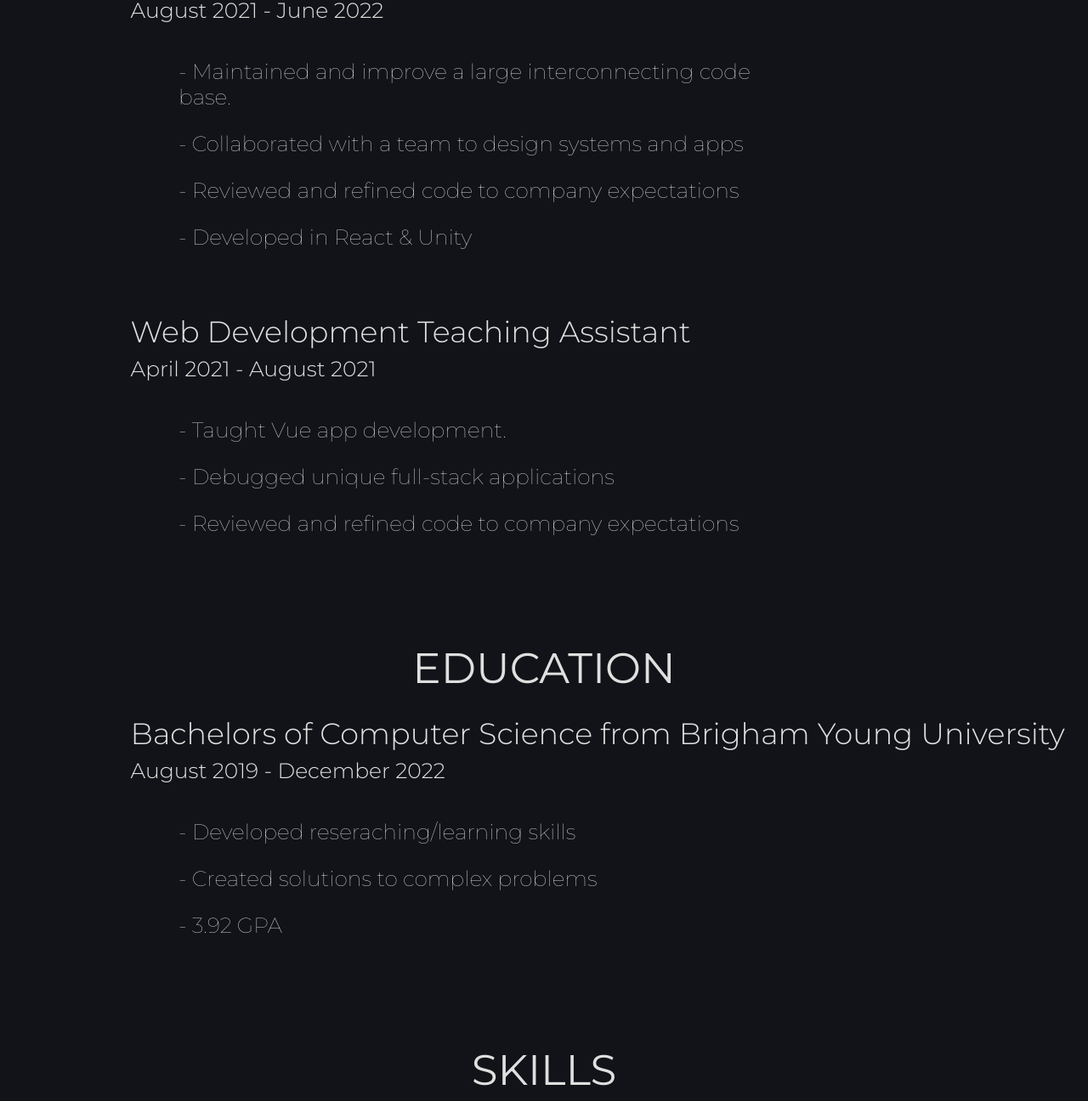
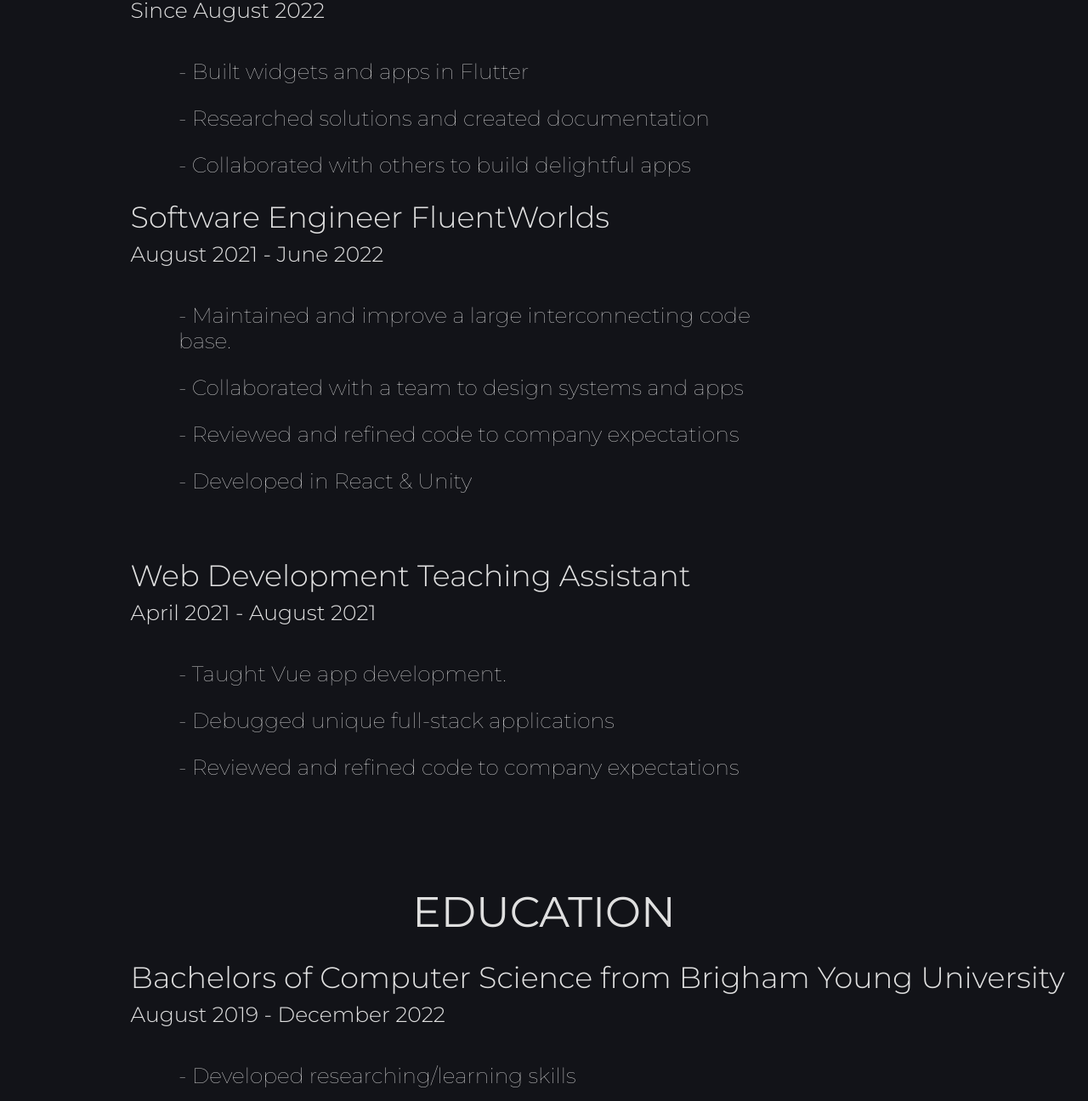
Before and after one commit to JeremyLakey/ResumeWebsite, a plain HTML site: page index.html in a window 1280 px wide. Shown: the part 653-1949 px from the top of the page at 85% size. Drawn offline with Linux system fonts and the light colour scheme.

Commit message:
Update index.html

```diff
--- a/index.html
+++ b/index.html
@@ -32,6 +32,16 @@
 
         <div id="WorkHistory">
             <h2 class="SectionHeading">WORK</h2>
+            <div class="Block" id="UserInterfaceTa">
+                <h3 class="SubHeading">User Interface Teaching Assistant</h3>
+                <h3 class="DateSection">Since August 2022</h3>
+
+                <text>- Built widgets and apps in Flutter</text>
+                <text>- Researched solutions and created documentation</text>
+                <text>- Collaborated with others to build delightful apps</text>
+
+            </div>
+
             <div class="Block" id="FluentWorlds">
                 <h3 class="SubHeading">Software Engineer FluentWorlds</h3>
                 <h3 class="DateSection">August 2021 - June 2022</h3>
@@ -61,7 +71,7 @@
                 <h3 class="SubHeading">Bachelors of Computer Science from Brigham Young University</h3>
                 <h3 class="DateSection">August 2019 - December 2022</h3>
 
-                <text>- Developed reseraching/learning skills</text>
+                <text>- Developed researching/learning skills</text>
                 <text>- Created solutions to complex problems</text>
                 <text>- 3.92 GPA</text>
             </div>
@@ -84,7 +94,7 @@
                     </div>
 
                     <div class="Block">
-                        <h3>Coding Langauges</h3>
+                        <h3>Coding Languages</h3>
                         <ul>
                             <li>- Javascript</li>
                             <li>- Java</li>
```
